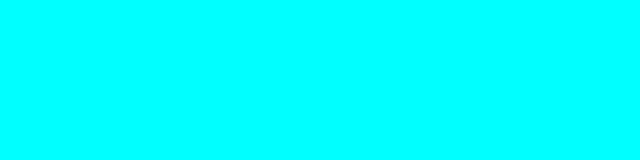
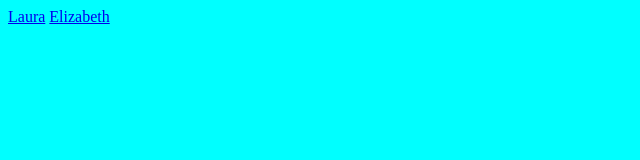
Before and after one commit to Richarley12/nuevastecnologias_momento1, a plain HTML site: page index.html in a window 1280 px wide. Shown: the whole page, without its empty margins (0-640 px from the left). Drawn offline with Linux system fonts and the light colour scheme.

Commit message:
se añaden las letras a los enlaces

```diff
--- a/index.html
+++ b/index.html
@@ -8,8 +8,8 @@
     <link rel="stylesheet" href="./css/style.css">
 </head>
 <body>
-    <a href="./formulario.html"></a>
-    <a href="./tabla.html"></a>
+    <a href="./formulario.html">Laura</a>
+    <a href="./tabla.html">Elizabeth</a>
     <nav></nav>
     <main></main>
     <footer></footer>
```
